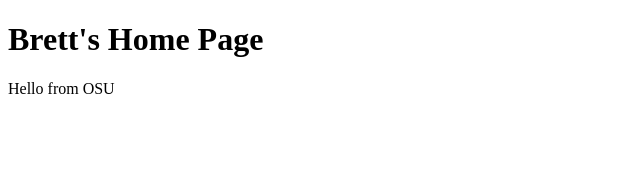
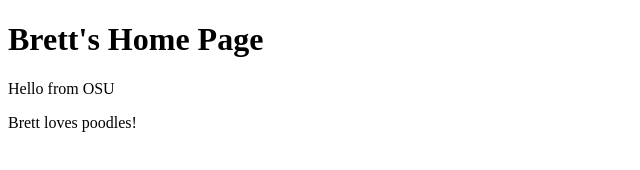
Before and after one commit to User1m/BrettKoenig.github.io, a plain HTML site: page index.html in a window 1280 px wide. Shown: the whole page, without its empty margins (0-640 px from the left). Drawn offline with Linux system fonts and the light colour scheme.

Commit message:
added interesting fact

```diff
--- a/index.html
+++ b/index.html
@@ -6,5 +6,6 @@
 	<body>
 		<h1>Brett's Home Page </h1>
 		<p>Hello from OSU</p>
+		<p>Brett loves poodles!</p>
 	</body>
 </html>
```
